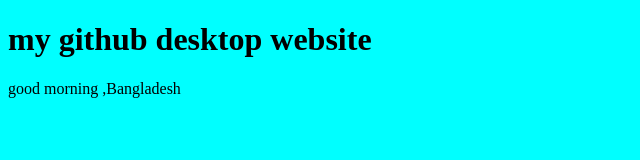
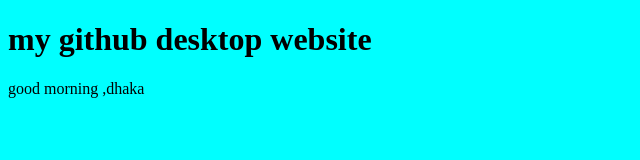
Before and after one commit to MDTOMSDUDDIN/my-second-website, a plain HTML site: page index.html in a window 1280 px wide. Shown: the full height of the page, 0-640 px from the left. Drawn offline with Linux system fonts and the light colour scheme.

Commit message:
Update index.html

```diff
--- a/index.html
+++ b/index.html
@@ -8,6 +8,6 @@
 </head>
 <body>
     <h1>my github desktop website </h1>
-    <p>good morning ,Bangladesh</p>
+    <p>good morning ,dhaka</p>
 </body>
 </html>
```
